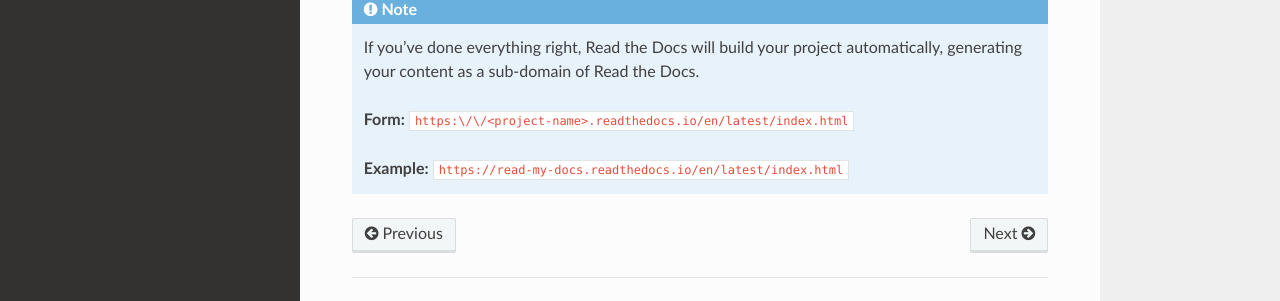
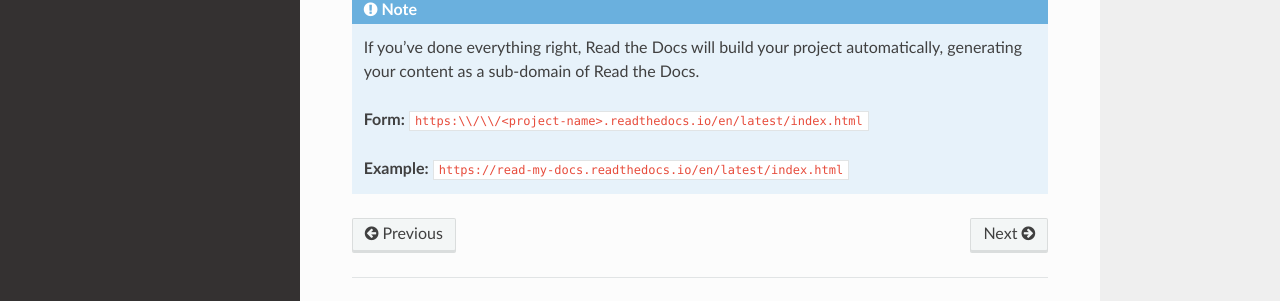
Before and after one commit to joe-dorward/read-my-docs, a Sphinx documentation site: the page built from docs/source/getting-started-with-rtd/getting_started_with_rtd.rst, in a window 1280 px wide. Shown: the part 407-708 px from the top of the page. Built offline with Sphinx 7.4.7 and the Read the Docs theme 2.0.0, drawn with Linux system fonts in a browser that asks for light colours.

```diff
--- a/docs/source/getting-started-with-rtd/getting_started_with_rtd.rst
+++ b/docs/source/getting-started-with-rtd/getting_started_with_rtd.rst
@@ -17,6 +17,6 @@ Getting Started With RTD
 
   If you've done everything right, Read the Docs will build your project automatically, generating your content as a sub-domain of Read the Docs.
 
-  **Form:** ``https:\/\/<project-name>.readthedocs.io/en/latest/index.html``
+  **Form:** ``https:\\/\\/<project-name>.readthedocs.io/en/latest/index.html``
 
   **Example:** ``https://read-my-docs.readthedocs.io/en/latest/index.html``
```
